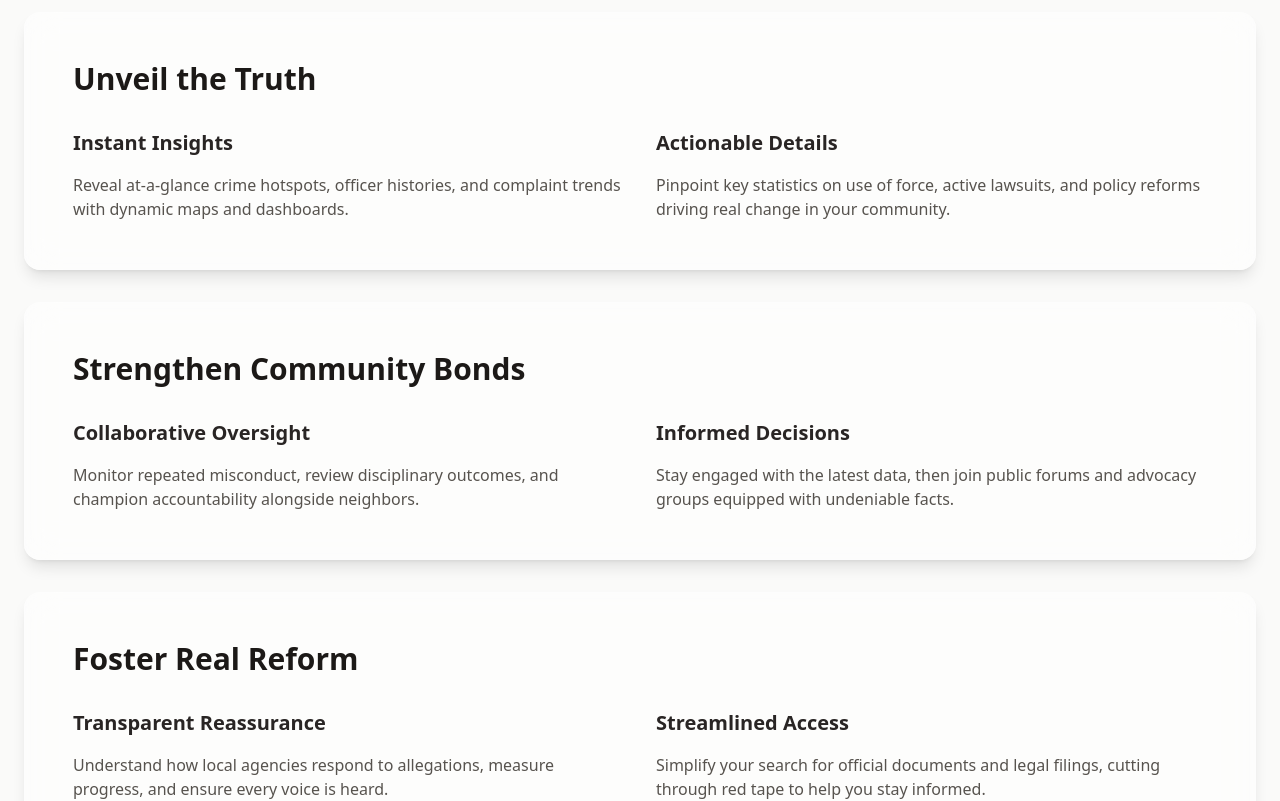
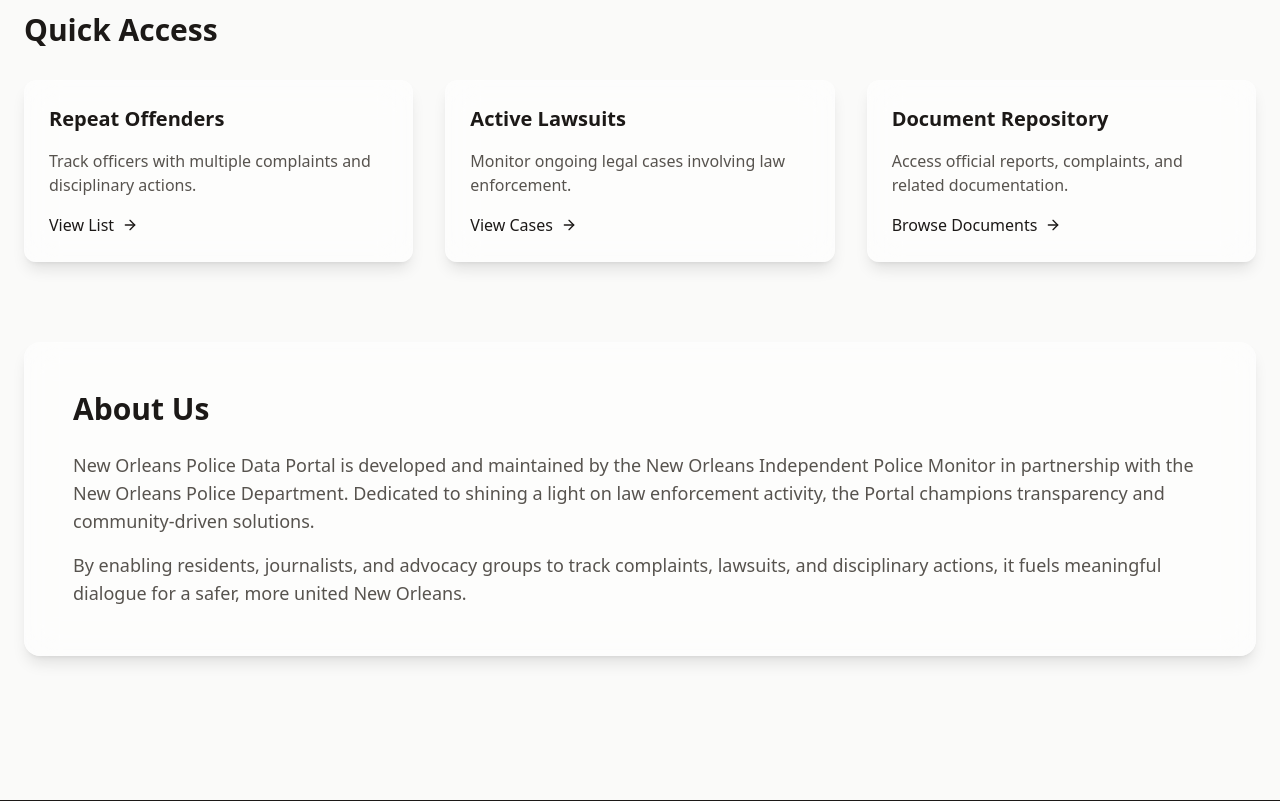
Before and after one commit to orshaygroup/police-data-portal, a React (Vite) app: page / in a window 1280 px wide. Shown: the part 1040-1841 px from the top of the page. Built offline with nearby package versions, Linux system fonts and the light colour scheme.

Commit message:
Remove website content

```diff
--- a/src/pages/Index.tsx
+++ b/src/pages/Index.tsx
@@ -50,63 +50,6 @@ const Index = () => {
               style={{ border: 'none' }}
               allowFullScreen
             ></iframe>
-          </div>
-        </section>
-
-        {/* Benefits Sections */}
-        <section className="mb-20">
-          <div className="glass-panel rounded-2xl p-8 md:p-12 mb-8">
-            <h2 className="text-3xl font-bold text-portal-900 mb-8">Unveil the Truth</h2>
-            <div className="grid grid-cols-1 md:grid-cols-2 gap-8">
-              <div>
-                <h3 className="text-xl font-semibold text-portal-800 mb-4">Instant Insights</h3>
-                <p className="text-portal-600">
-                  Reveal at-a-glance crime hotspots, officer histories, and complaint trends with dynamic maps and dashboards.
-                </p>
-              </div>
-              <div>
-                <h3 className="text-xl font-semibold text-portal-800 mb-4">Actionable Details</h3>
-                <p className="text-portal-600">
-                  Pinpoint key statistics on use of force, active lawsuits, and policy reforms driving real change in your community.
-                </p>
-              </div>
-            </div>
-          </div>
-
-          <div className="glass-panel rounded-2xl p-8 md:p-12 mb-8">
-            <h2 className="text-3xl font-bold text-portal-900 mb-8">Strengthen Community Bonds</h2>
-            <div className="grid grid-cols-1 md:grid-cols-2 gap-8">
-              <div>
-                <h3 className="text-xl font-semibold text-portal-800 mb-4">Collaborative Oversight</h3>
-                <p className="text-portal-600">
-                  Monitor repeated misconduct, review disciplinary outcomes, and champion accountability alongside neighbors.
-                </p>
-              </div>
-              <div>
-                <h3 className="text-xl font-semibold text-portal-800 mb-4">Informed Decisions</h3>
-                <p className="text-portal-600">
-                  Stay engaged with the latest data, then join public forums and advocacy groups equipped with undeniable facts.
-                </p>
-              </div>
-            </div>
-          </div>
-
-          <div className="glass-panel rounded-2xl p-8 md:p-12">
-            <h2 className="text-3xl font-bold text-portal-900 mb-8">Foster Real Reform</h2>
-            <div className="grid grid-cols-1 md:grid-cols-2 gap-8">
-              <div>
-                <h3 className="text-xl font-semibold text-portal-800 mb-4">Transparent Reassurance</h3>
-                <p className="text-portal-600">
-                  Understand how local agencies respond to allegations, measure progress, and ensure every voice is heard.
-                </p>
-              </div>
-              <div>
-                <h3 className="text-xl font-semibold text-portal-800 mb-4">Streamlined Access</h3>
-                <p className="text-portal-600">
-                  Simplify your search for official documents and legal filings, cutting through red tape to help you stay informed.
-                </p>
-              </div>
-            </div>
           </div>
         </section>
 
```
